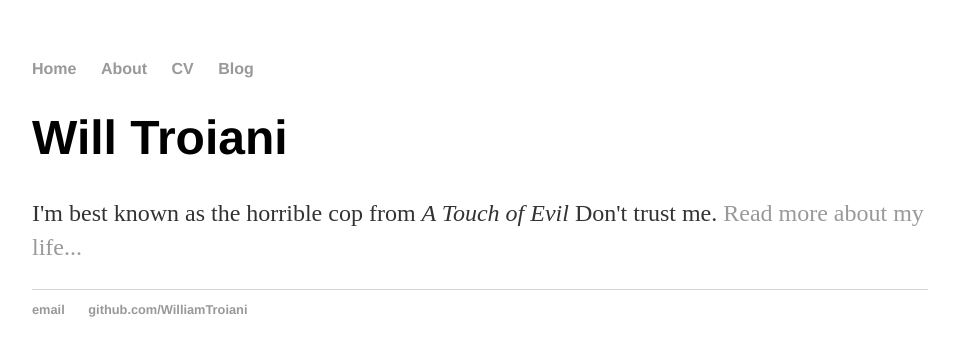
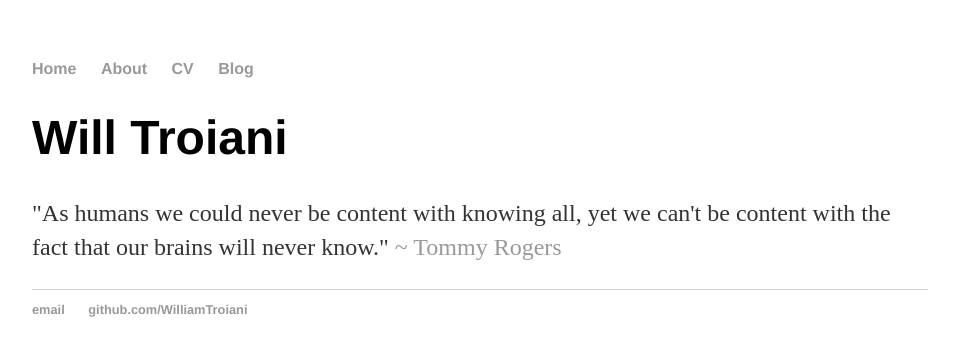
Before and after one commit to WilliamTroiani/WilliamTroiani.github.io, a Jekyll site: the page built from index.html, in a window 1280 px wide. Shown: the top 356 px of the page, without its empty margins (160-1115 px from the left). Built offline with Jekyll 4.4.1, drawn with Linux system fonts in a browser that asks for light colours.

Commit message:
Update index.html

```diff
--- a/index.html
+++ b/index.html
@@ -4,5 +4,5 @@ title: Will Troiani
 ---
 <div class="blurb">
 	<h1>Will Troiani</h1>
-	<p>I'm best known as the horrible cop from <em>A Touch of Evil</em> Don't trust me. <a href="/about">Read more about my life...</a></p>
+	<p>"As humans we could never be content with knowing all, yet we can't be content with the fact that our brains will never know."<a href="https://www.youtube.com/watch?v=OwK4MKYxbZE"> ~ Tommy Rogers</a></p>
 </div><!-- /.blurb -->
```
